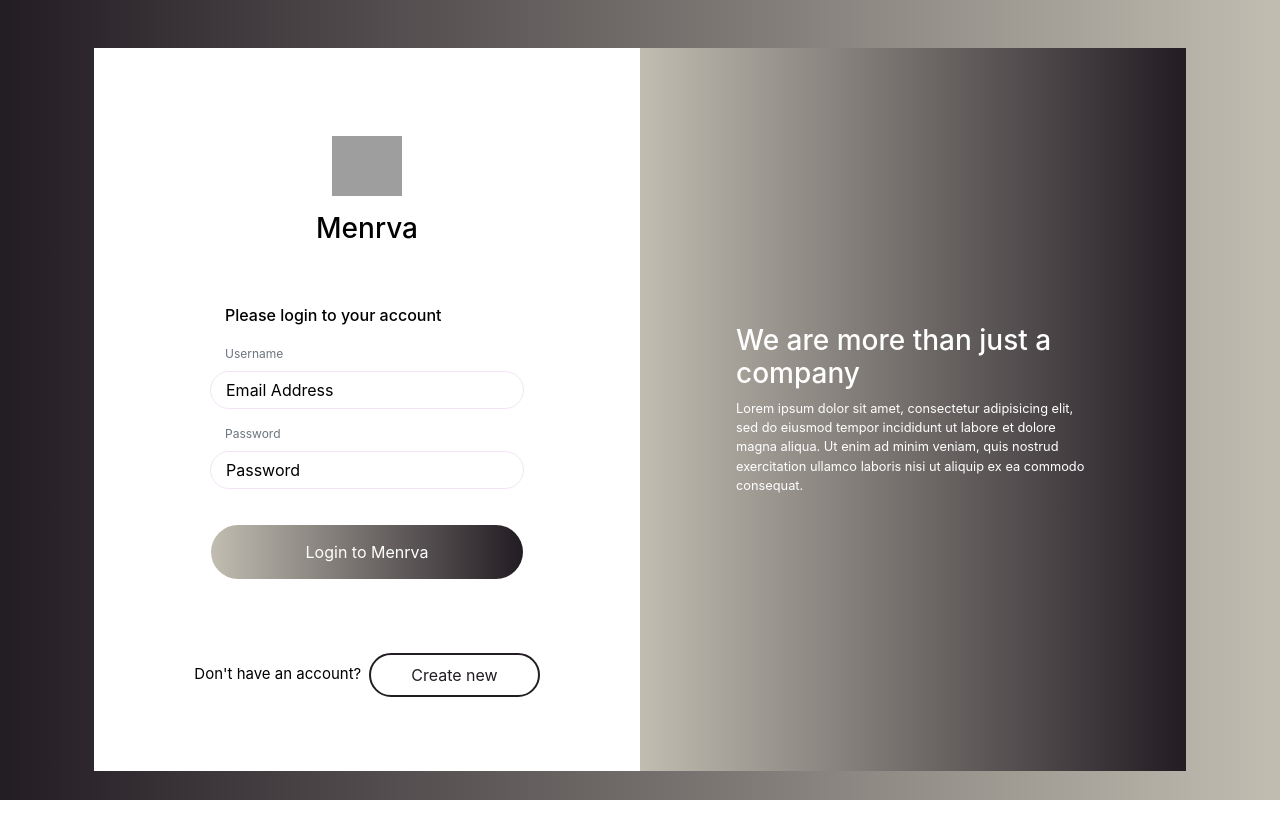
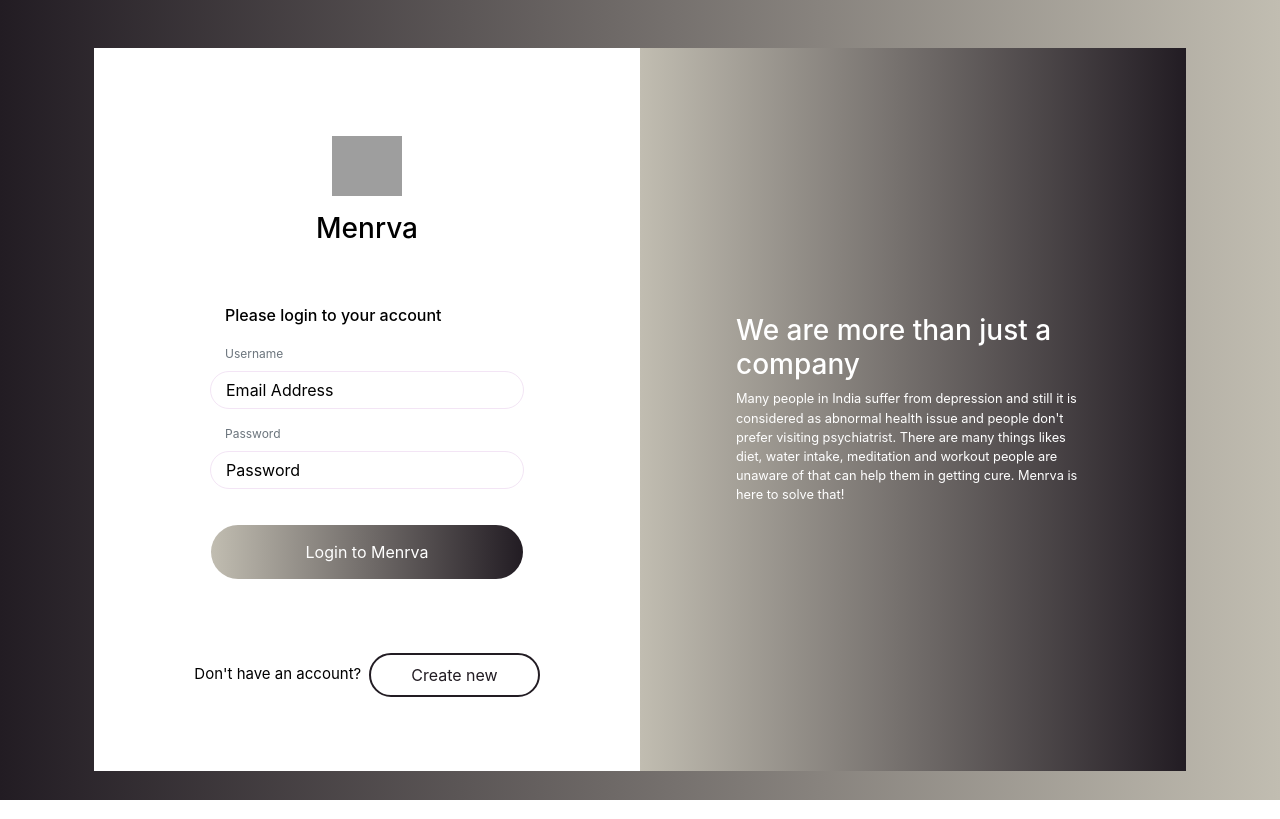
Before and after one commit to dinesh1995/menrva_healthapp, a Flask app: page /ui/login in a window 1280 px wide. Run offline with Flask 2, Linux system fonts and the light colour scheme; some libraries are stand-ins or nearby versions; grey boxes are pictures that could not be loaded.

Commit message:
Update login.html

```diff
--- a/templates/login.html
+++ b/templates/login.html
@@ -173,7 +173,7 @@ a:hover {
             <div class="card card1">
                 <div class="row justify-content-center my-auto">
                     <div class="col-md-8 col-10 my-5">
-                        <div class="row justify-content-center px-3 mb-3"> <img id="logo" src="https://i.imgur.com/PSXxjNY.png"> </div>
+                        <div class="row justify-content-center px-3 mb-3"> <img id="logo" src="https://i.pinimg.com/originals/8d/2d/1c/8d2d1c5e0ee9e5141f1fc51567dba572.png"> </div>
                         <h3 class="text-center heading">Menrva</h3>
                         <h6 class="msg-info">Please login to your account</h6>
                         <form method="POST" action="{{url_for('ui_login')}}">
@@ -195,7 +195,7 @@ a:hover {
             </div>
             <div class="card card2">
                 <div class="my-auto mx-md-5 px-md-5 right">
-                    <h3 class="text-white">We are more than just a company</h3> <small class="text-white">Lorem ipsum dolor sit amet, consectetur adipisicing elit, sed do eiusmod tempor incididunt ut labore et dolore magna aliqua. Ut enim ad minim veniam, quis nostrud exercitation ullamco laboris nisi ut aliquip ex ea commodo consequat.</small>
+                    <h3 class="text-white">We are more than just a company</h3> <small class="text-white">Many people in India suffer from depression and still it is considered as abnormal health issue and people don't prefer visiting psychiatrist. There are many things likes diet, water intake, meditation and workout people are unaware of that can help them in getting cure. Menrva is here to solve that!</small>
                 </div>
             </div>
         </div>
```
